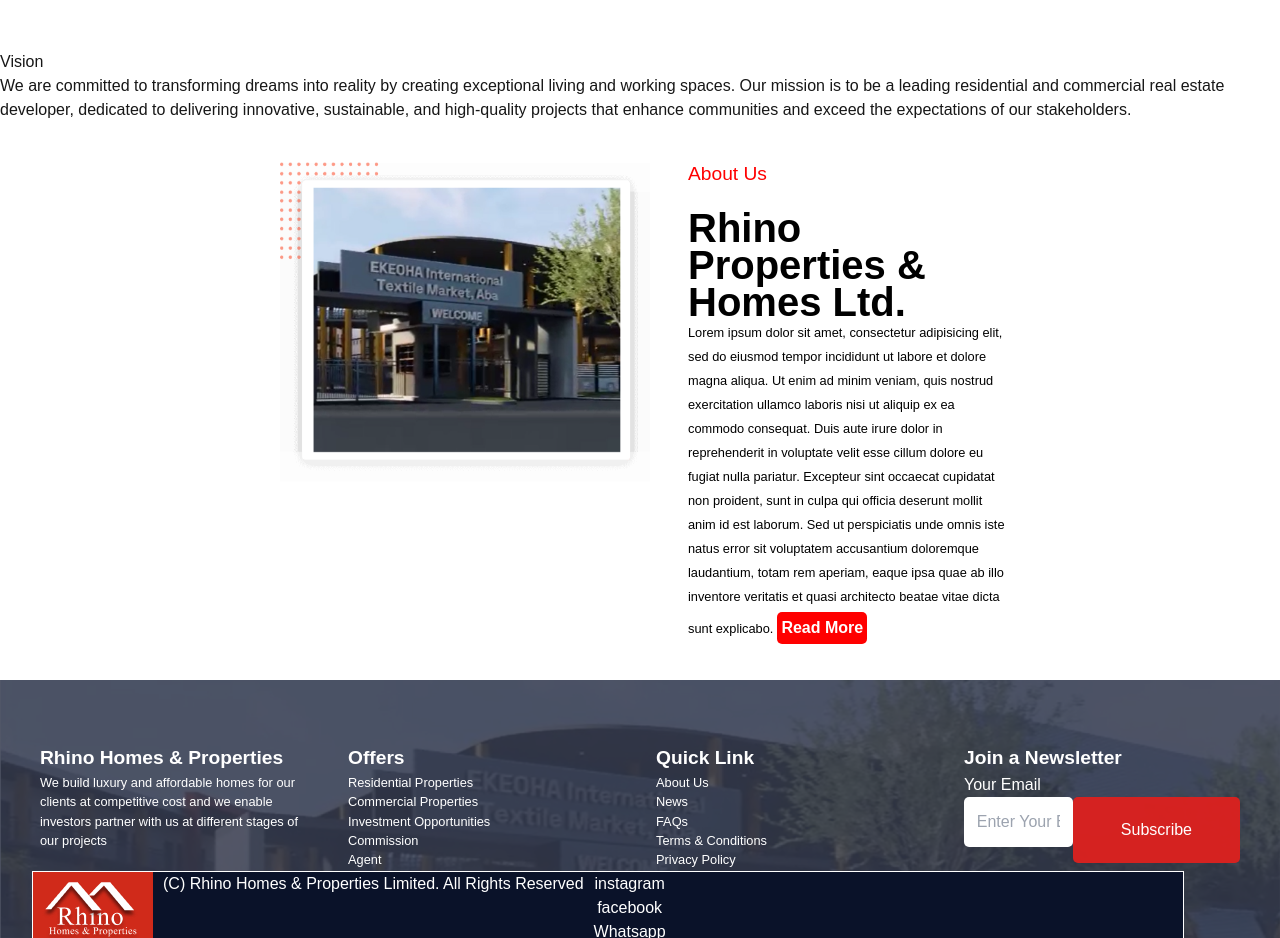
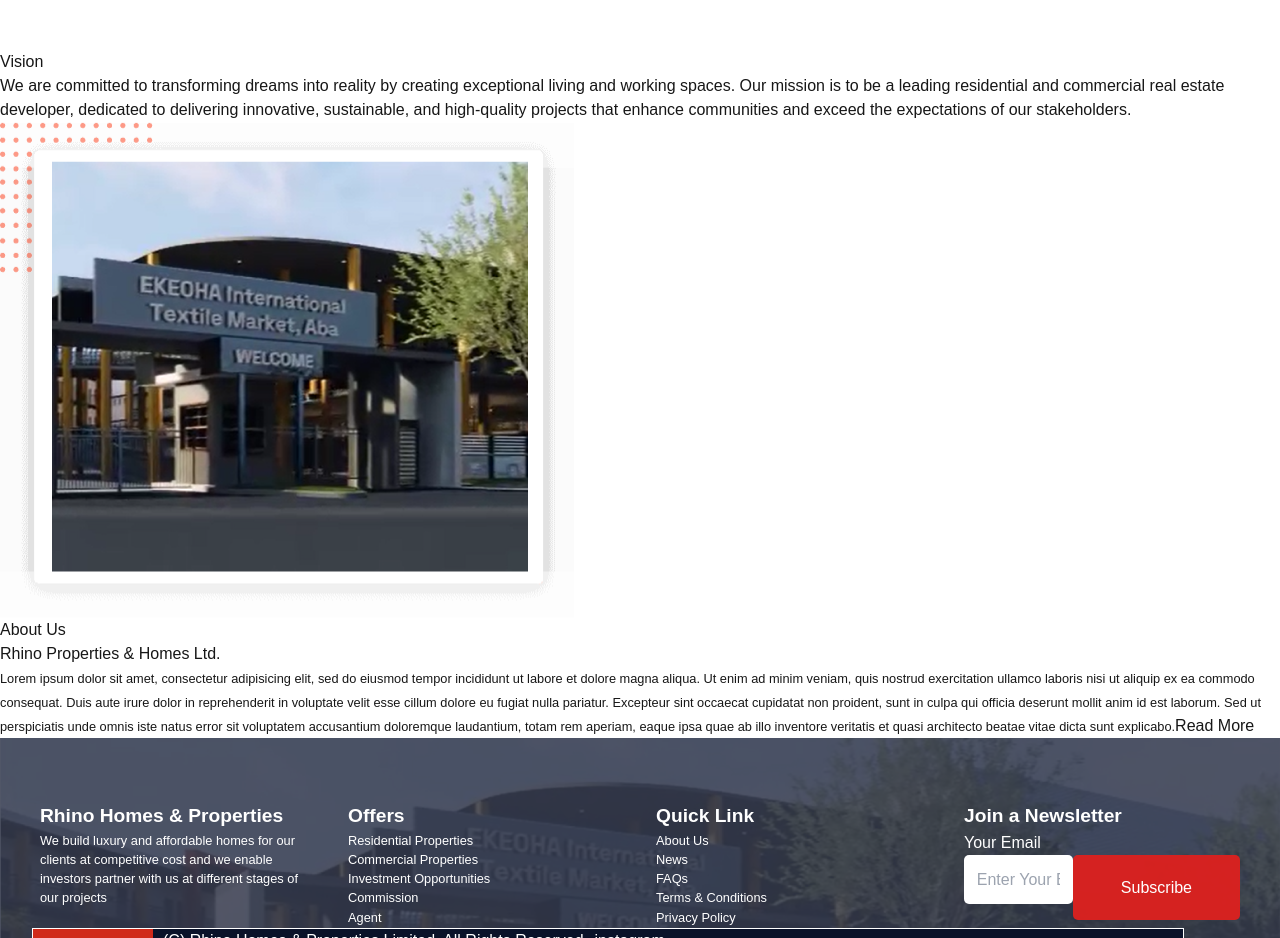
Before and after one commit to Ritephase1/rhp-website-fe, a Next.js app: page / in a window 1280 px wide. Shown: the part 1680-2618 px from the top of the page. Built offline with nearby package versions, Linux system fonts and the light colour scheme.

Commit message:
Fix the about us component

```diff
--- a/src/components/AboutUs.js
+++ b/src/components/AboutUs.js
@@ -1,67 +1,23 @@
 export default function AboutUs() {
   return (
-    <section
-      style={{
-        color: "black",
-        textAlign: "center",
-      }}
-    >
-      <div
-        style={{
-          display: "grid",
-          gridTemplateColumns: "repeat(auto-fit, minmax(300px, 1fr))",
-          gap: "2rem",
-          maxWidth: "800px",
-          margin: "0 auto",
-        }}
-      >
-        {/* image section */}
-        <div
-          style={{
-            padding: "2.5rem",
-            borderRadius: "8px",
-            textAlign: "left",
-            width: "450px",
-          }}
-        >
+    <section className="text-black text-center py-12">
+      <div className="grid grid-cols-1 sm:grid-cols-2 gap-8 max-w-4xl mx-auto">
+        {/* Image Section */}
+        <div className="p-10 rounded-lg text-left flex justify-center">
           <img
-            src="/images/about.png" // Replace with the path to your mission icon
-            alt="about Icon"
-            style={{
-              marginBottom: "1rem",
-            }}
+            src="/images/about.png" // Replace with the path to your about icon
+            alt="About Icon"
+            className="w-full h-auto object-contain"
           />
         </div>
 
         {/* Text Section */}
-        <div
-          style={{
-            padding: "2rem",
-            borderRadius: "8px",
-            textAlign: "left",
-          }}
-        >
-          <h3
-            style={{
-              marginBottom: "1rem",
-              // fontWeight: "2.5rem",
-              fontSize: "1.2rem",
-              color: "red",
-              lineHeight: "2.5rem",
-            }}
-          >
-            About Us
-          </h3>
-          <h1
-            style={{
-              fontWeight: "bold",
-              fontSize: "2.5rem",
-              lineHeight: "2.3rem",
-            }}
-          >
+        <div className="p-8 rounded-lg text-left">
+          <h3 className="text-xl text-red-600 mb-4">About Us</h3>
+          <h1 className="font-bold text-3xl mb-4">
             Rhino Properties & Homes Ltd.
           </h1>
-          <small style={{ width: "500px", lineHeight: "1rem" }}>
+          <small className="block mb-6 text-md leading-relaxed max-w-prose mx-auto">
             Lorem ipsum dolor sit amet, consectetur adipisicing elit, sed do
             eiusmod tempor incididunt ut labore et dolore magna aliqua. Ut enim
             ad minim veniam, quis nostrud exercitation ullamco laboris nisi ut
@@ -75,16 +31,7 @@ export default function AboutUs() {
             explicabo.
           </small>
 
-          <button
-            style={{
-              color: "white",
-              backgroundColor: "red",
-              borderRadius: "5px",
-              padding: "4px",
-              margin: "4px",
-              fontWeight: "bold",
-            }}
-          >
+          <button className="bg-red-600 text-white py-2 px-4 rounded-lg font-semibold hover:bg-red-700 transition duration-300">
             Read More
           </button>
         </div>
```
